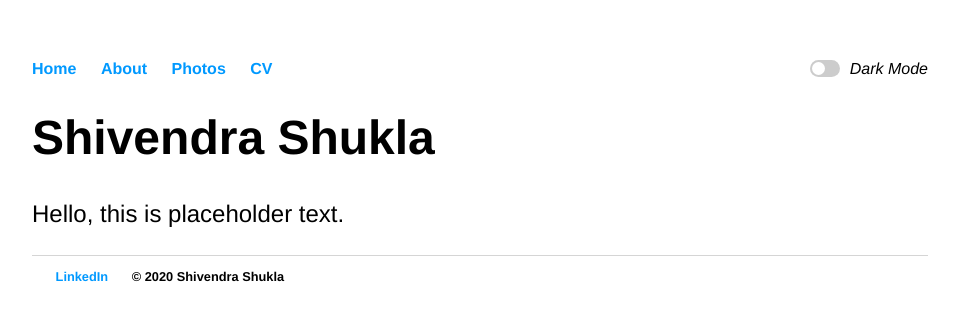
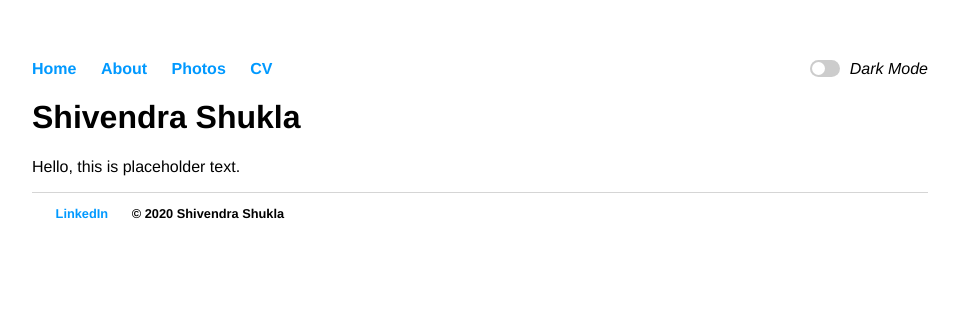
Before and after one commit to thatshivendrashukla/thatshivendrashukla.github.io, a Jekyll site: the page built from index.html, in a window 1280 px wide. Shown: the top 321 px of the page, without its empty margins (160-1119 px from the left). Built offline with Jekyll 4.4.1, drawn with Linux system fonts in a browser that asks for light colours.

Commit message:
Update main.css

```diff
--- a/css/main.css
+++ b/css/main.css
@@ -40,15 +40,12 @@ a {
 a:hover {
     text-decoration: underline;
 }
-h1 {
+h1, h2, h3, h4, h5, h6 {
     color: var(--secondary-color);
-	font-size: 3em;
     font-family:'Helvetica', 'Arial', 'Sans-Serif';
 }
-p {
+p, div {
     color: var(--primary-color);
-	font-size: 1.5em;
-    line-height: 1.4em;
     font-family:'Helvetica', 'Arial', 'Sans-Serif';
 }
 footer {
```
